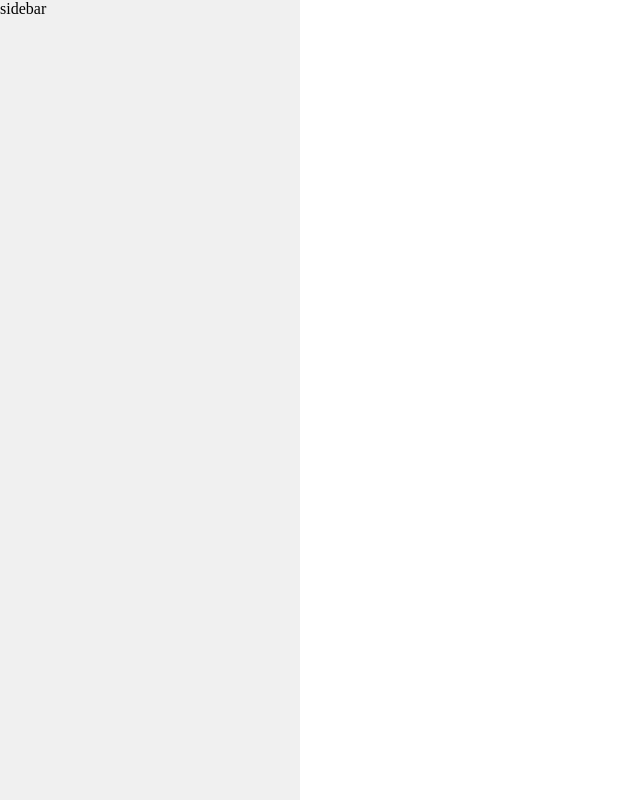
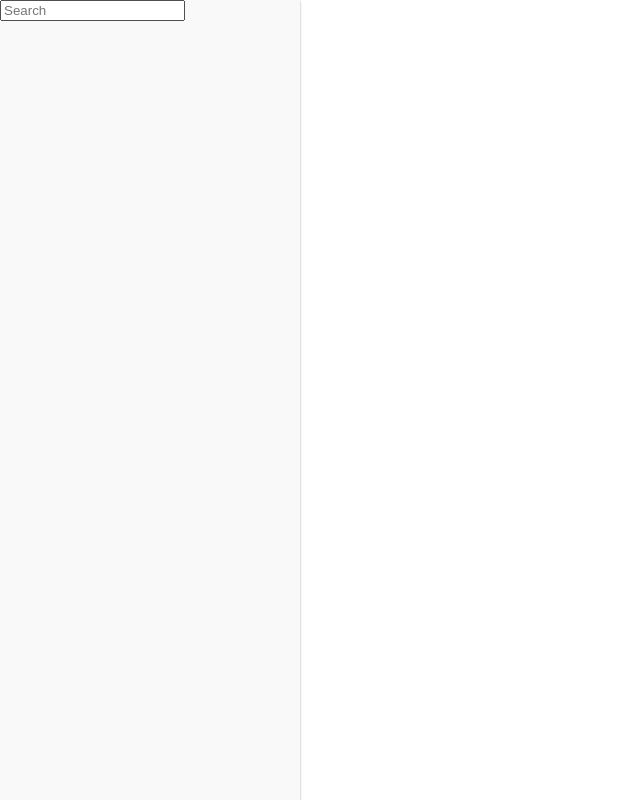
Before and after one commit to talbenari1/treehacks-2016, a website built with webpack: page views/index.html in a window 1280 px wide. Shown: the whole page, without its empty margins (0-640 px from the left). Built offline with nearby package versions, Linux system fonts and the light colour scheme.

Commit message:
Added a shadow and a search box to the sidebar

```diff
--- a/client/scss/main.scss
+++ b/client/scss/main.scss
@@ -9,13 +9,15 @@ html, body {
 aside {
   height: 100%;
   width: $sidebar-width;
-  background-color: #F0F0F0;
+  background-color: #F9F9F9;
   position: fixed;
   z-index: 20;
+  box-shadow: 0 1px 3px rgba(0,0,0,0.12), 0 1px 2px rgba(0,0,0,0.24);
 }
 
 #map {
   height: 100%;
   width: 100%;
   left: $sidebar-width;
+  z-index: 10;
 }
--- a/views/index.html
+++ b/views/index.html
@@ -2,7 +2,9 @@
 
 {% block body %}
 <aside>
-  sidebar
+  <div id="search">
+    <input type="text" placeholder="Search">
+  </div>
 </aside>
 <div id="map"></div>
 {% endblock %}
```
